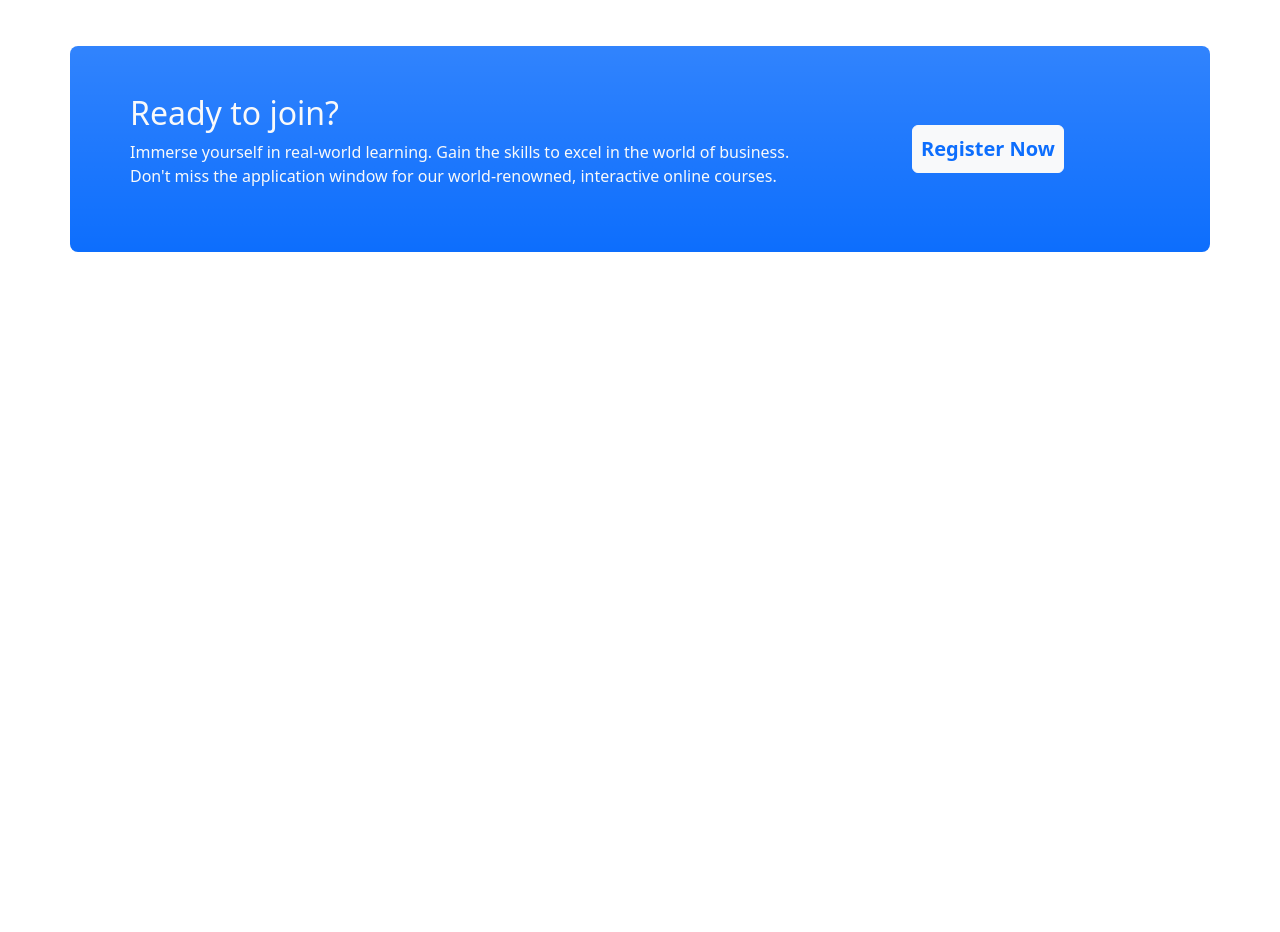
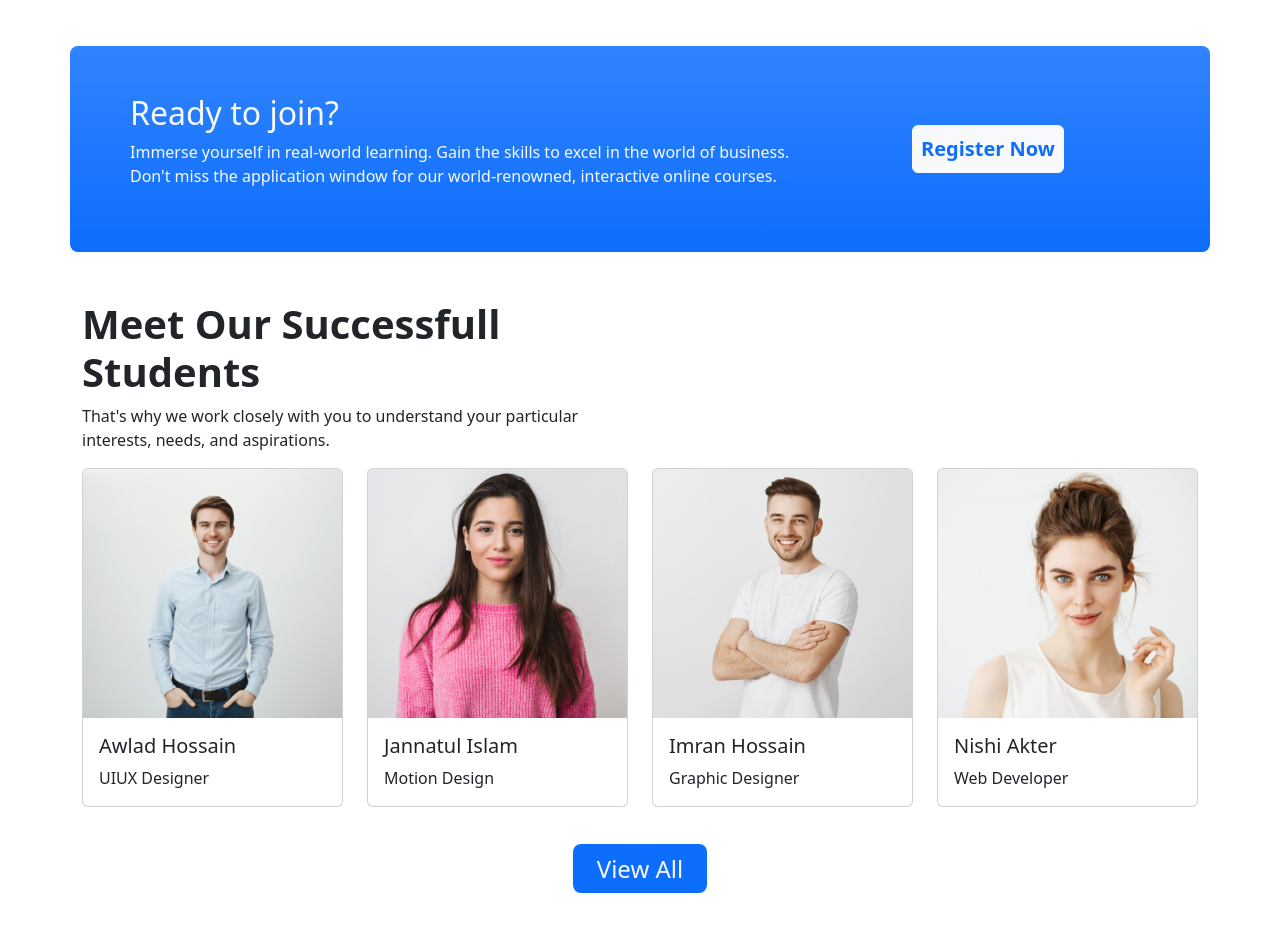
Before and after one commit to Sadia88/Global-_E-learning, a plain HTML site: page index.html in a window 1280 px wide. Shown: the part 2832-3764 px from the top of the page. Before the commit the page ends 3132 px from the top, so only its background shows below. Drawn offline with nearby package versions, Linux system fonts and the light colour scheme.

Commit message:
fifth section added

```diff
--- a/index.html
+++ b/index.html
@@ -397,9 +397,63 @@
 <!-- fifth section started -->
 
 
+<section>
 
+    <div class="container mb-5">
+
+       <div class="w-50">
+        <div><h2 class="fw-bold fs-1">Meet Our Successfull Students</h2>
+            <p >That's why we work closely with you to understand your particular interests, needs, and aspirations.</p></div>
+       </div>
+       <div class="row row-cols-1 row-cols-md-2 row-cols-lg-4 g-4">
+        <div class="col">
+          <div class="card">
+            <img src="images/student/student-1.png" class="card-img-top" alt="...">
+            <div class="card-body">
+              <h5 class="card-title">Awlad Hossain</h5>
+              <p class="card-text"> UIUX Designer</p>
+            </div>
+          </div>
+        </div>
+        <div class="col">
+          <div class="card">
+            <img src="images/student/student-2.png" class="card-img-top" alt="...">
+            <div class="card-body">
+              <h5 class="card-title">Jannatul Islam</h5>
+              <p class="card-text">Motion Design</p>
+            </div>
+          </div>
+        </div>
+        <div class="col">
+          <div class="card">
+            <img src="images/student/student-3.png" class="card-img-top" alt="...">
+            <div class="card-body">
+              <h5 class="card-title">Imran Hossain</h5>
+              <p class="card-text">Graphic Designer</p>
+            </div>
+          </div>
+        </div>
+        <div class="col">
+          <div class="card">
+            <img src="images/student/student-4.png" class="card-img-top" alt="...">
+            <div class="card-body">
+              <h5 class="card-title">Nishi Akter</h5>
+              <p class="card-text"> Web Developer</p>
+            </div>
+          </div>
+        </div>
+      </div>
+      <div class="text-center mt-5">
+
+        <a class="text-decoration-none bg-primary border-0 p-2  ps-4 pe-4  h4 text-light rounded-3 text-center" href="">View All</a>
+       </div>
+    </div>
+</section>
 
 <!-- fifth section ended -->
+
+<!-- sixth section started -->
+<!-- sixth section ended -->
 
 </main>
 
```
